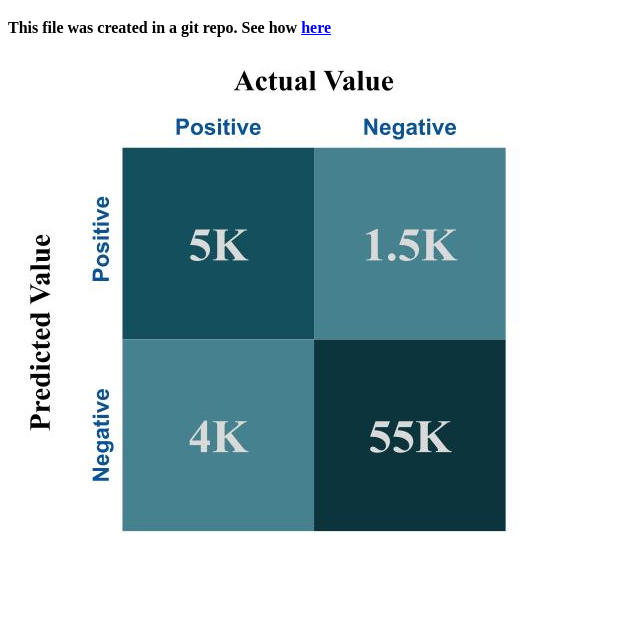
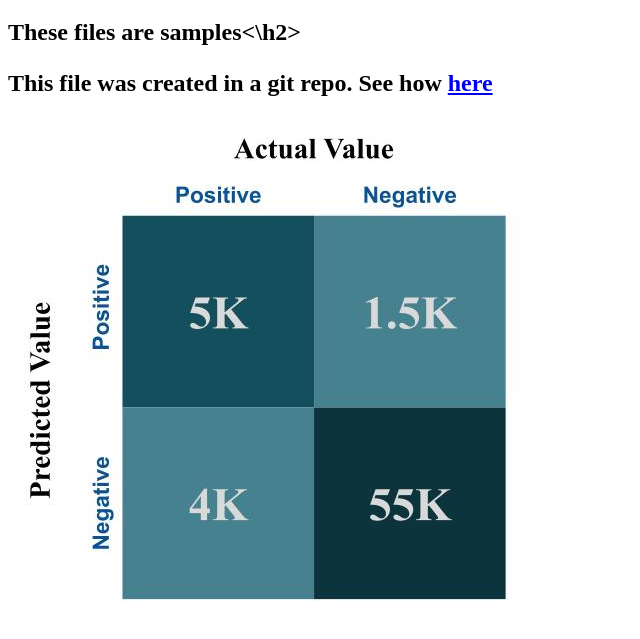
Before and after one commit to Matt-Shapir0/git_practice, a plain HTML site: page index.html in a window 1280 px wide. Shown: the part 61-700 px from the top of the page, without its empty margins (0-640 px from the left). Drawn offline with Linux system fonts and the light colour scheme.

Commit message:
Update index.html

```diff
--- a/index.html
+++ b/index.html
@@ -8,6 +8,7 @@
 </head>
 <body>
 <h1>Git Testing!!</h1>
+<h2>These files are samples<\h2>
 <p>This file was created in a git repo. See how <a
 href="https://www.w3schools.com/git/git_new_files.asp?remote=github">here</a></p>
 
```
